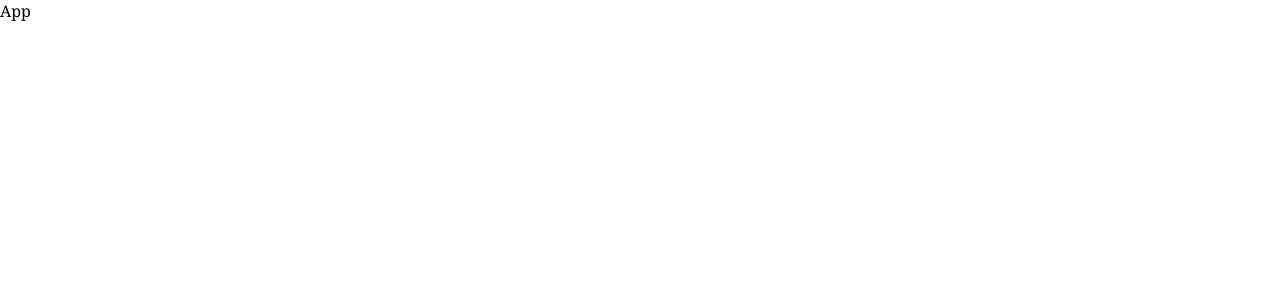
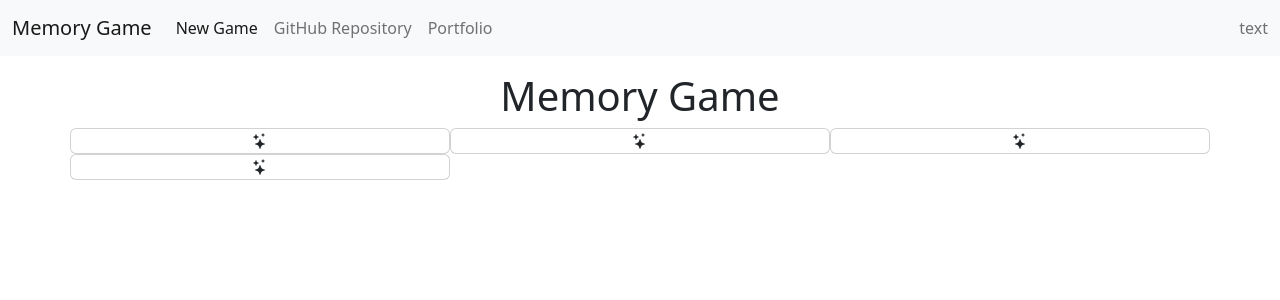
Before and after one commit to banuaggun/react-memory-game, a React (Create React App) app: page / in a window 1280 px wide. Shown: the top 300 px of the page. Built offline with nearby package versions, Linux system fonts and the light colour scheme.

Commit message:
Added Bootstrap CDN & Project Environment Prepared

```diff
--- a/public/index.html
+++ b/public/index.html
@@ -1,21 +1,28 @@
 <!DOCTYPE html>
 <html lang="en">
+
 <head>
   <meta charset="utf-8" />
   <link rel="icon" href="%PUBLIC_URL%/favicon.ico" />
   <meta name="viewport" content="width=device-width, initial-scale=1" />
-    <meta
-      name="description"
-      content="Web site created using create-react-app"
-    />
+  <meta name="description" content="Web site created using create-react-app" />
 
+  <!-- CSS only -->
+  <link href="https://cdn.jsdelivr.net/npm/bootstrap@5.2.2/dist/css/bootstrap.min.css" rel="stylesheet"
+    integrity="sha384-Zenh87qX5JnK2Jl0vWa8Ck2rdkQ2Bzep5IDxbcnCeuOxjzrPF/et3URy9Bv1WTRi" crossorigin="anonymous">
 
-
+    <link rel="stylesheet" href="https://cdn.jsdelivr.net/npm/bootstrap-icons@1.9.1/font/bootstrap-icons.css">
   <title>React App</title>
 </head>
+
 <body>
   <noscript>You need to enable JavaScript to run this app.</noscript>
   <div id="root"></div>
 
+  <!-- JavaScript Bundle with Popper -->
+  <script src="https://cdn.jsdelivr.net/npm/bootstrap@5.2.2/dist/js/bootstrap.bundle.min.js"
+    integrity="sha384-OERcA2EqjJCMA+/3y+gxIOqMEjwtxJY7qPCqsdltbNJuaOe923+mo//f6V8Qbsw3"
+    crossorigin="anonymous"></script>
 </body>
+
 </html>
--- a/src/App.js
+++ b/src/App.js
@@ -1,8 +1,13 @@
 import React from 'react'
+import MainArea from './components/MainArea'
+import Navbar from './components/Navbar'
 
 function App() {
   return (
-    <div>App</div>
+    <>
+      <Navbar/>
+      <MainArea/>
+    </>
   )
 }
 
--- /dev/null
+++ b/src/components/Card.jsx
@@ -0,0 +1,14 @@
+import React from 'react'
+
+function Card() {
+  return (
+    <div className='card col-4'>
+
+      <center>
+        <i className="bi bi-stars"></i>
+      </center>
+    </div>
+  )
+}
+
+export default Card
--- /dev/null
+++ b/src/components/MainArea.jsx
@@ -0,0 +1,17 @@
+import React from 'react'
+import Card from './Card'
+
+function MainArea() {
+  return (
+    <div className='container my-3'>
+      <h1 className="text-center">Memory Game</h1>
+      <div className="row">
+        <Card/>
+        <Card/><Card/><Card/>
+      </div>
+
+    </div>
+  )
+}
+
+export default MainArea
--- /dev/null
+++ b/src/components/Navbar.jsx
@@ -0,0 +1,61 @@
+import React from "react";
+
+function Navbar() {
+    return (
+        <nav className="navbar navbar-expand-lg bg-light">
+            <div className="container-fluid">
+                <a className="navbar-brand" href="#">
+                    Memory Game
+                </a>
+                <button
+                    className="navbar-toggler"
+                    type="button"
+                    data-bs-toggle="collapse"
+                    data-bs-target="#navbarText"
+                    aria-controls="navbarText"
+                    aria-expanded="false"
+                    aria-label="Toggle navigation"
+                >
+                    <span className="navbar-toggler-icon"></span>
+                </button>
+                <div className="collapse navbar-collapse" id="navbarText">
+                    <ul className="navbar-nav me-auto mb-2 mb-lg-0">
+                        <li className="nav-item">
+                            <a
+                                className="nav-link active"
+                                aria-current="page"
+                                href="/"
+                                rel="noreferrer noopenner"
+                            >
+                                New Game
+                            </a>
+                        </li>
+                        <li className="nav-item">
+                            <a
+                                className="nav-link"
+                                href="https://github.com/banuaggun/react-memory-game"
+                                target="_blank"
+                                rel="noreferrer noopenner"
+                            >
+                                GitHub Repository
+                            </a>
+                        </li>
+                        <li className="nav-item">
+                            <a
+                                className="nav-link"
+                                href="https://portfolio-banuaggun.vercel.app/"
+                                target="_blank"
+                                rel="noreferrer noopenner"
+                            >
+                                Portfolio
+                            </a>
+                        </li>
+                    </ul>
+                    <span className="navbar-text">text</span>
+                </div>
+            </div>
+        </nav>
+    );
+}
+
+export default Navbar;
--- a/src/index.css
+++ b/src/index.css
@@ -1,6 +1 @@
-body{
-  font-family: Georgia;
-  margin:0;
-  padding:0;
-
-}
+@import url("https://cdn.jsdelivr.net/npm/bootstrap-icons@1.9.1/font/bootstrap-icons.css");
```
Also changed, not shown: src/App.css (deleted, +0 -9 lines). Lines whose indentation alone changed are shown as unchanged.
